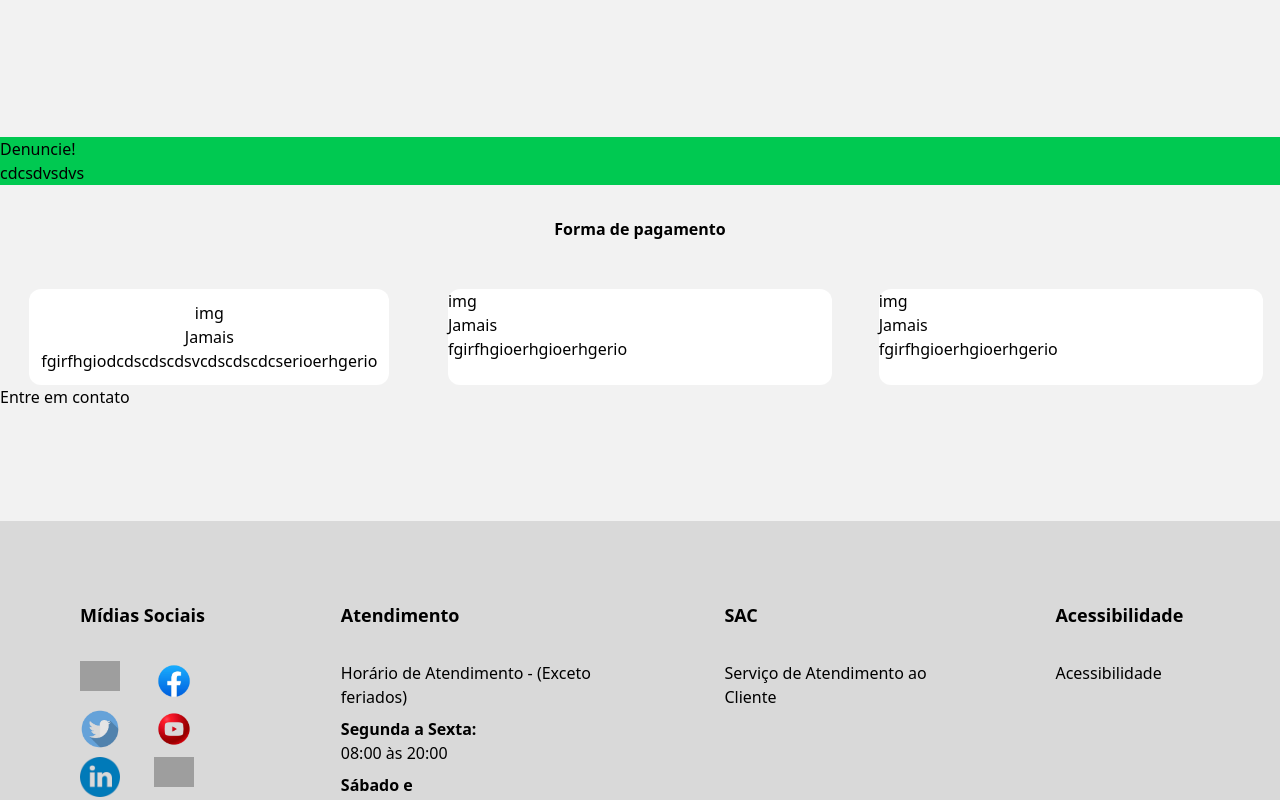
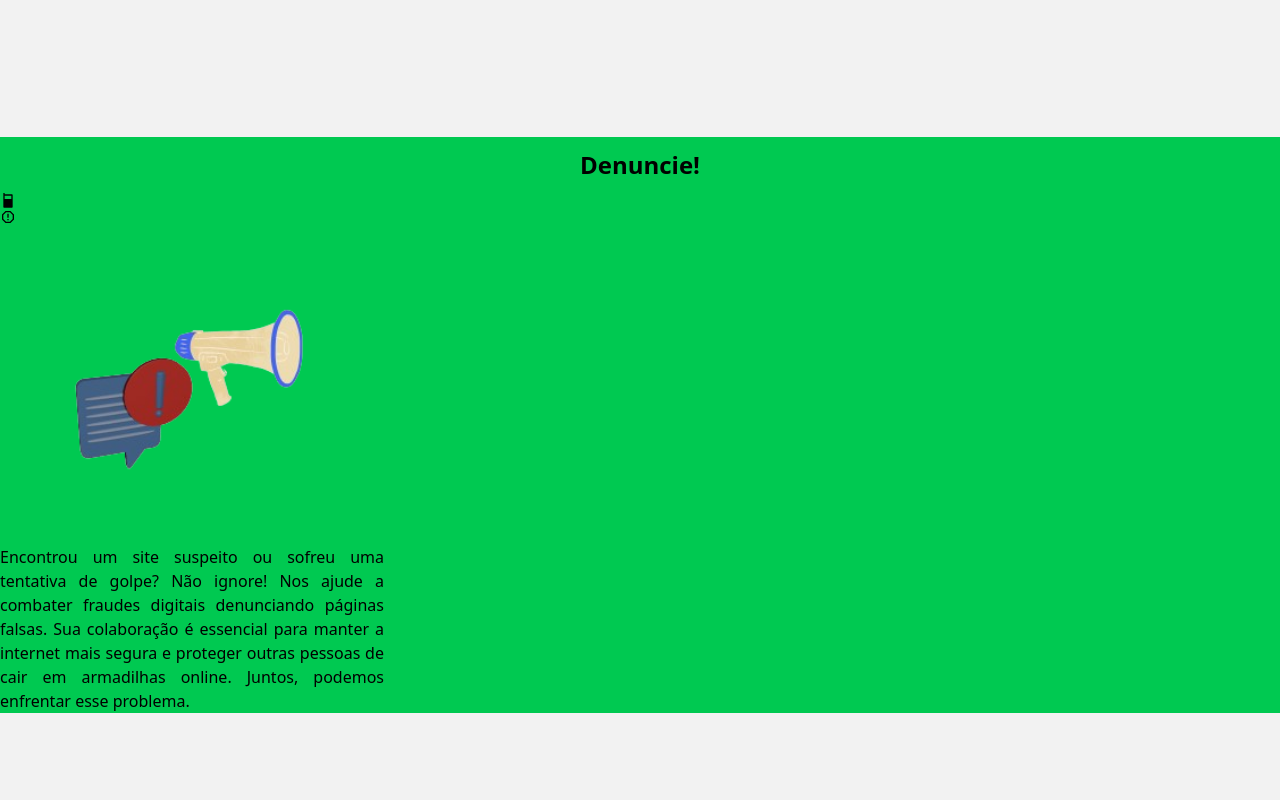
Before and after one commit to RRodrigoCordeiro/ecommerce-tech, a React (Vite) app: page /security in a window 1280 px wide. Shown: the part 2280-3080 px from the top of the page. Built offline with nearby package versions, Linux system fonts and the light colour scheme; grey boxes are pictures that could not be loaded.

Commit message:
♻️ refactor: Refatoração na página de segurança e privacidade

```diff
--- a/src/pages/Security/index.jsx
+++ b/src/pages/Security/index.jsx
@@ -4,6 +4,8 @@ import { FaTableCellsColumnLock } from "react-icons/fa6";
 import { FaPix } from "react-icons/fa6";
 import { MdInstallDesktop } from "react-icons/md";
 import { FaUserSecret, FaUserAlt, FaQuestionCircle, FaExclamationTriangle, FaClock } from "react-icons/fa";
+import { RiCellphoneFill } from "react-icons/ri";
+import { MdReportGmailerrorred } from "react-icons/md";
 
 
 const Security = () => {
@@ -11,8 +13,8 @@ const Security = () => {
     <div>
         <Header/>
         <h1 className='text-center mt-16  font-bold '>A Tech Zone acredita na privacidade e na segurança! </h1>
-        <p className='text-justify max-w-sm md:max-w-2xl lg:max-w-3xl m-auto mt-12'>Vivemos em um mundo cada vez mais conectado, onde a tecnologia traz praticidade e agilidade ao nosso dia a dia. Mas, ao mesmo tempo, surgem novas ameaças digitais que exigem atenção redobrada. Pensando nisso, reunimos aqui informações importantes para te ajudar a navegar com mais segurança </p>
-        <p className='text-justify max-w-sm md:max-w-2xl lg:max-w-3xl m-auto mt-3'>A proteção da sua privacidade também é uma prioridade para nós. Adotamos medidas de segurança eficazes e seguimos as melhores práticas para garantir que seus dados sejam tratados com o cuidado e respeito que merecem.</p>
+        <p className='text-justify max-w-80 md:max-w-2xl lg:max-w-3xl m-auto mt-12'>Vivemos em um mundo cada vez mais conectado, onde a tecnologia traz praticidade e agilidade ao nosso dia a dia. Mas, ao mesmo tempo, surgem novas ameaças digitais que exigem atenção redobrada. Pensando nisso, reunimos aqui informações importantes para te ajudar a navegar com mais segurança </p>
+        <p className='text-justify max-w-80 md:max-w-2xl lg:max-w-3xl m-auto mt-3'>A proteção da sua privacidade também é uma prioridade para nós. Adotamos medidas de segurança eficazes e seguimos as melhores práticas para garantir que seus dados sejam tratados com o cuidado e respeito que merecem.</p>
 
         <div className='grid  md:grid-cols-2 lg:grid-cols-4 gap-3 ml-8 mr-8  mt-40 mb-40'>
             <div className='bg-white h-72   rounded-3xl text-center shadow-lg flex flex-col items-center justify-center'>
@@ -82,12 +84,19 @@ const Security = () => {
         </div>
 
         <div className='bg-green-500'>
-            <p>Denuncie!</p>
-            <p>cdcsdvsdvs</p>
+            <p className='text-center text-2xl font-bold p-3'>Denuncie!</p>
+            <RiCellphoneFill />
+            <MdReportGmailerrorred />
+             <img
+                    src="../../../images/notebooks/testes.png"
+                    alt=""
+                    className='w-80 h-80 rounded-2xl'
+                />
+            <p className='max-w-96 text-justify'>Encontrou um site suspeito ou sofreu uma tentativa de golpe? Não ignore! Nos ajude a combater fraudes digitais denunciando páginas falsas. Sua colaboração é essencial para manter a internet mais segura e proteger outras pessoas de cair em armadilhas online. Juntos, podemos enfrentar esse problema.</p>
         </div>
 
          <div>
-            <h2 className='text-center mt-8 font-bold'>Forma de pagamento</h2>
+            <h2 className='text-center text-2xl font-bold mt-40'>Forma de pagamento</h2>
 
             <div className='grid  md:grid-cols-3 gap-3  mt-12 '>
                 <div className='bg-white  h-full p-3 m-auto rounded-xl'>
@@ -113,9 +122,6 @@ const Security = () => {
         <div>
             <h2>Entre em contato </h2>
         </div>
-
-
-
     </div>
   )
 }
```
Also changed, not shown: public/images/notebooks/Quem.png (added), public/images/notebooks/testes.png (added).
